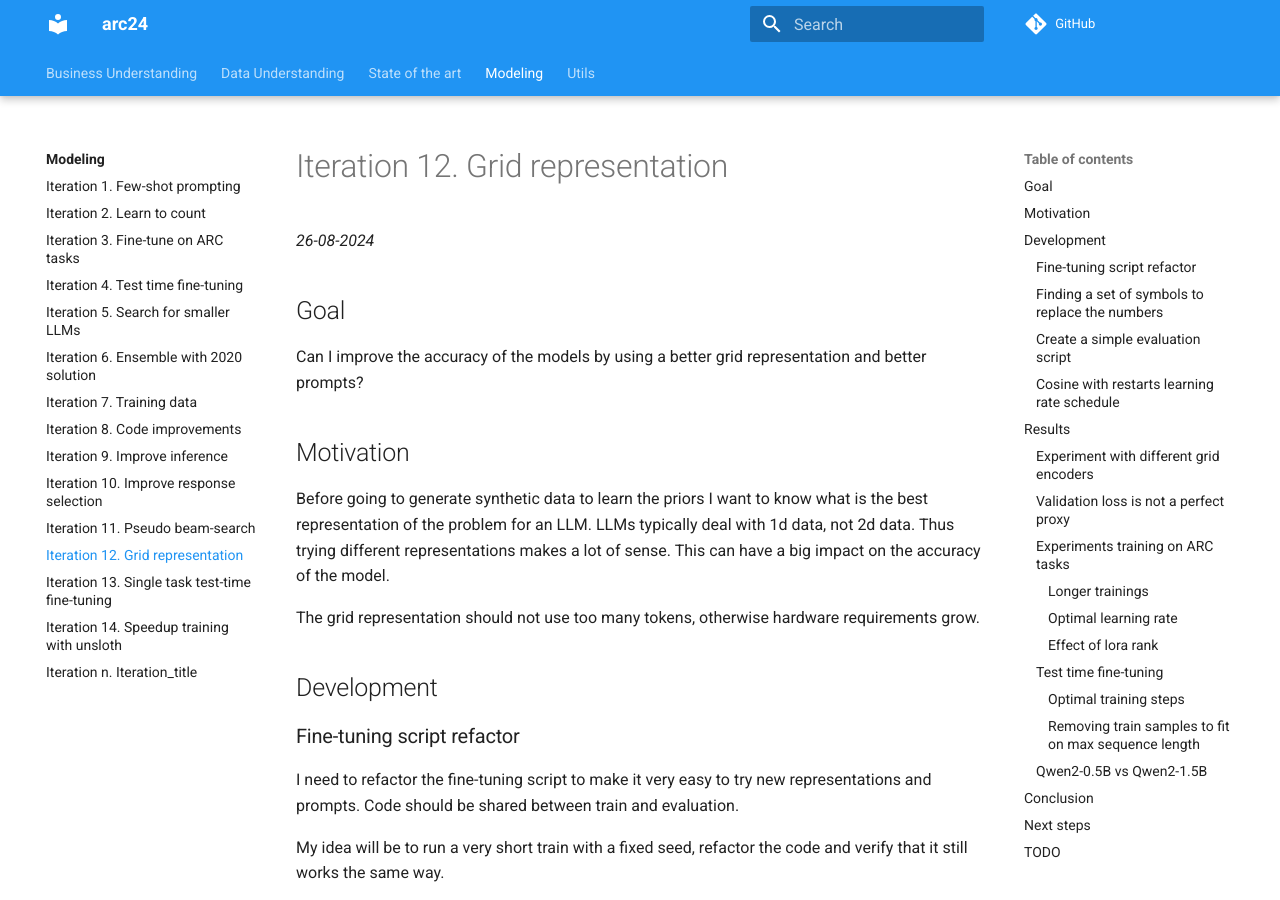
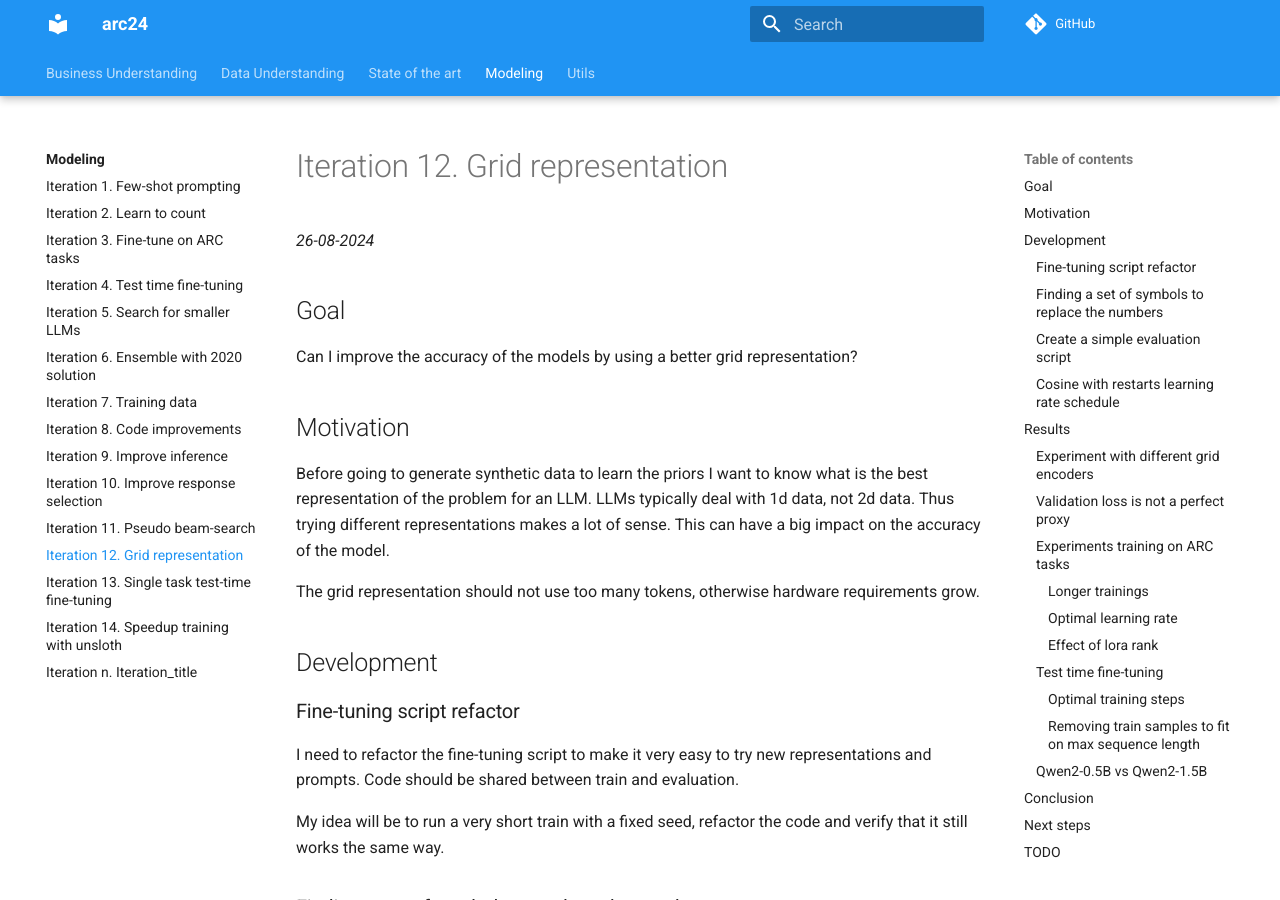
Before and after one commit to zhengjunyao-work/arc24, an MkDocs documentation site: the page built from docs/modeling/Iteration_12_grid_representation.md, in a window 1280 px wide and 900 px high. Built offline with MkDocs 1.6.1 and Material for MkDocs 9.7.7, drawn with Linux system fonts in a browser that asks for light colours; comment, search, counter and statistics services are not loaded; some of the changed text lies outside the part shown.

Commit message:
more documentation

```diff
--- a/docs/modeling/Iteration_12_grid_representation.md
+++ b/docs/modeling/Iteration_12_grid_representation.md
@@ -4,7 +4,7 @@ _26-08-2024_
 
 ## Goal
 
-Can I improve the accuracy of the models by using a better grid representation and better prompts?
+Can I improve the accuracy of the models by using a better grid representation?
 
 ## Motivation
 
```
Also changed, not shown: other parts of docs/modeling/Iteration_12_grid_representation.md (+3 -1 lines).
